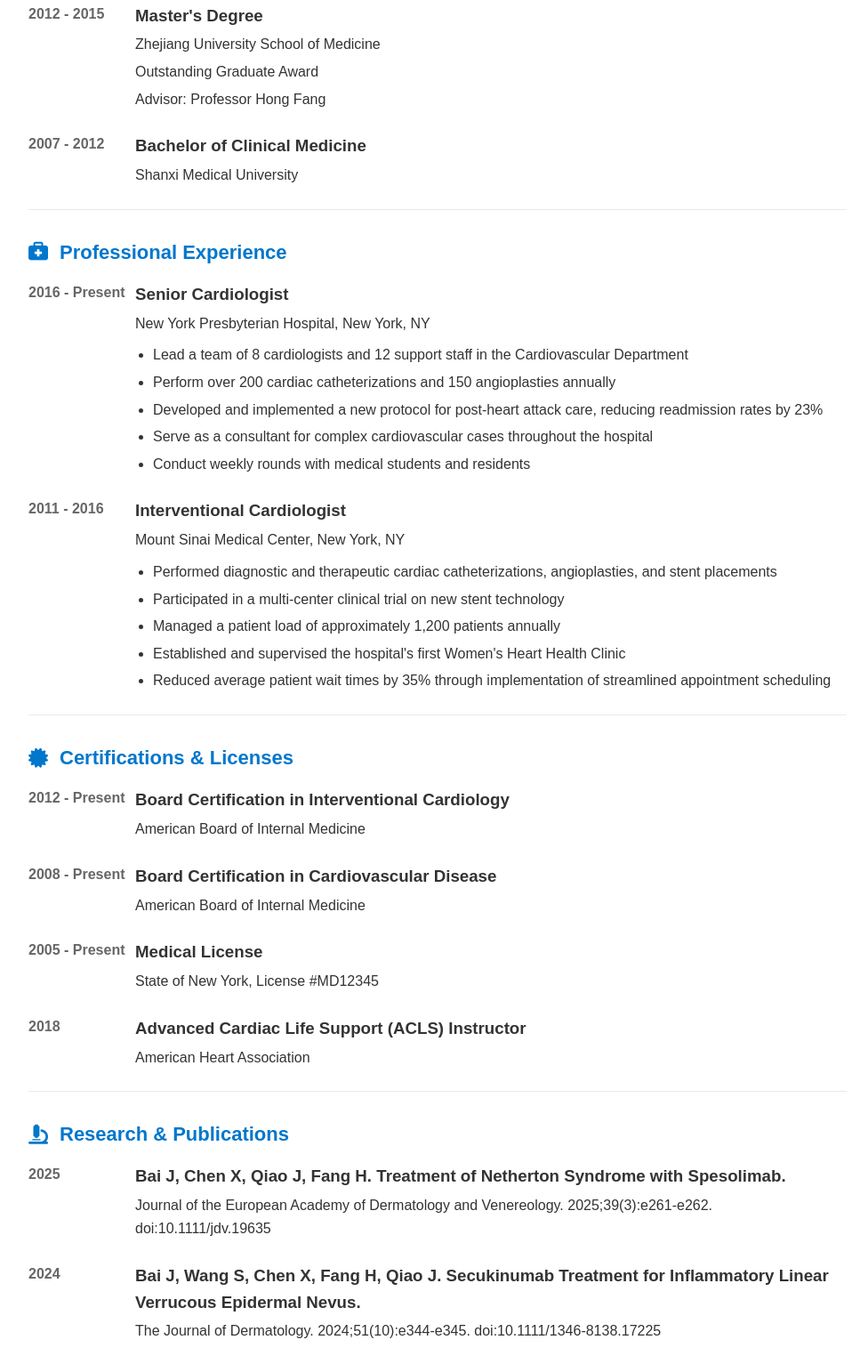
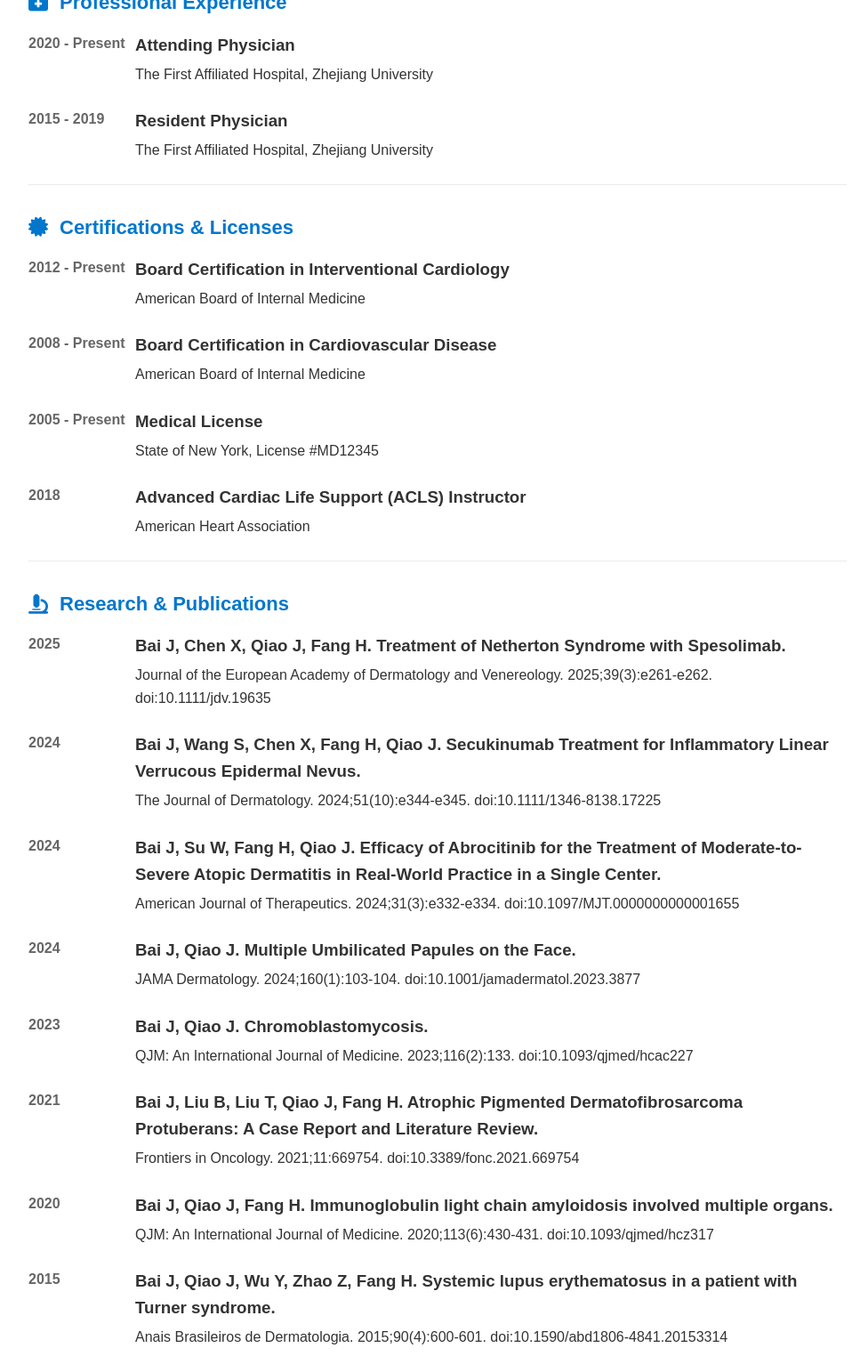
Before and after one commit to koulei67/bj-resume, a website built with webpack: page index.html in a window 1280 px wide. Shown: the part 602-2126 px from the top of the page at 89% size, without its empty margins (148-1115 px from the left). Built offline with nearby package versions, Linux system fonts and the light colour scheme.

Commit message:
Update index.html

```diff
--- a/index.html
+++ b/index.html
@@ -15,7 +15,7 @@
           <img src="https://images.unsplash.com/photo-1559839734-2b71ea197ec2?ixlib=rb-4.0.3&ixid=MnwxMjA3fDB8MHxwaG90by1wYWdlfHx8fGVufDB8fHx8&auto=format&fit=crop&w=300&q=80" alt="Dr. Sarah Chen">
         </div>
         <div class="profile-details">
-          <h1>Dr. Juan Bai</h1>
+          <h1>Juan Bai</h1>
           <h2>Dermatologist at The First Affiliated Hospital, Zhejiang University</h2>
           <div class="contact-info">
             <p><i class="fas fa-phone"></i> +86 187 5819 5505</p>
@@ -27,10 +27,10 @@
       </div>
     </header>
 
-    <section class="summary">
+<!--     <section class="summary">
       <h2><i class="fas fa-user-md"></i> Professional Summary</h2>
       <p>Board-certified Dermatologist with over 10 years of experience in diagnosing and managing a wide range of skin conditions, including common disorders (e.g., psoriasis, eczema) and complex cases (e.g., autoimmune skin diseases). Experienced in dermatopathology, routinely analyzing approximately 600 skin pathology slides monthly with a focus on accurate diagnosis. Published multiple SCI-indexed papers in dermatology and proficient in delivering academic presentations, case discussions, and writing scientific papers in English. Skilled in fostering effective collaboration within multidisciplinary teams. Actively participated in multiple clinical drug trials, upholding international medical ethics in patient care and data management to ensure high standards of research integrity.</p>
-    </section>
+    </section> -->
 
     <section class="education">
       <h2><i class="fas fa-graduation-cap"></i> Education</h2>
@@ -55,31 +55,17 @@
     <section class="experience">
       <h2><i class="fas fa-briefcase-medical"></i> Professional Experience</h2>
       <div class="entry">
-        <div class="date">2016 - Present</div>
+        <div class="date">2020 - Present</div>
         <div class="content">
-          <h3>Senior Cardiologist</h3>
-          <p>New York Presbyterian Hospital, New York, NY</p>
-          <ul>
-            <li>Lead a team of 8 cardiologists and 12 support staff in the Cardiovascular Department</li>
-            <li>Perform over 200 cardiac catheterizations and 150 angioplasties annually</li>
-            <li>Developed and implemented a new protocol for post-heart attack care, reducing readmission rates by 23%</li>
-            <li>Serve as a consultant for complex cardiovascular cases throughout the hospital</li>
-            <li>Conduct weekly rounds with medical students and residents</li>
-          </ul>
+          <h3>Attending Physician</h3>
+          <p>The First Affiliated Hospital, Zhejiang University</p>
         </div>
       </div>
       <div class="entry">
-        <div class="date">2011 - 2016</div>
+        <div class="date">2015 - 2019</div>
         <div class="content">
-          <h3>Interventional Cardiologist</h3>
-          <p>Mount Sinai Medical Center, New York, NY</p>
-          <ul>
-            <li>Performed diagnostic and therapeutic cardiac catheterizations, angioplasties, and stent placements</li>
-            <li>Participated in a multi-center clinical trial on new stent technology</li>
-            <li>Managed a patient load of approximately 1,200 patients annually</li>
-            <li>Established and supervised the hospital's first Women's Heart Health Clinic</li>
-            <li>Reduced average patient wait times by 35% through implementation of streamlined appointment scheduling</li>
-          </ul>
+          <h3>Resident Physician</h3>
+          <p>The First Affiliated Hospital, Zhejiang University</p>
         </div>
       </div>
     </section>
@@ -157,28 +143,28 @@
         <div class="date">2021</div>
         <div class="content">
           <h3>Bai J, Liu B, Liu T, Qiao J, Fang H. Atrophic Pigmented Dermatofibrosarcoma Protuberans: A Case Report and Literature Review.</h3>
-          <p>Front Oncol. 2021 Jun 17;11:669754.  IF:6.244</p>
+          <p>Frontiers in Oncology. 2021;11:669754. doi:10.3389/fonc.2021.669754</p>
         </div>
       </div>
       <div class="entry">
         <div class="date">2020</div>
         <div class="content">
           <h3>Bai J, Qiao J, Fang H. Immunoglobulin light chain amyloidosis involved multiple organs.</h3>
-          <p>QJM. 2020 Jun 1;113(6):430-431. IF:3.21</p>
+          <p>QJM: An International Journal of Medicine. 2020;113(6):430-431. doi:10.1093/qjmed/hcz317</p>
         </div>
       </div>
       <div class="entry">
         <div class="date">2015</div>
         <div class="content">
           <h3>Bai J, Qiao J, Wu Y, Zhao Z, Fang H. Systemic lupus erythematosus in a patient with Turner syndrome. </h3>
-          <p>An Bras Dermatol. 2015 Jul-Aug;90(4):600-1. IF:1.896</p>
+          <p>Anais Brasileiros de Dermatologia. 2015;90(4):600-601. doi:10.1590/abd1806-4841.20153314</p>
         </div>
       </div>
       <div class="entry">
         <div class="date">2015</div>
         <div class="content">
           <h3>Bai J, Ding YG, Wu YH, Qiao JJ, Fang H. Novel transglutaminase 1 mutations in a Chinese patient with severe lamellar ichthyosis phenotype. </h3>
-          <p>Indian J Dermatol Venereol Leprol. 2015 May-Jun;81(3):292-4. IF:2.545</p>
+          <p>Indian Journal of Dermatology, Venereology and Leprology. 2015;81(3):292-294. doi:10.4103/0378-6323.154784</p>
         </div>
       </div>
     </section>
@@ -222,9 +208,8 @@
     <section class="languages">
       <h2><i class="fas fa-language"></i> Languages</h2>
       <ul class="language-list">
-        <li><span>English</span> <span class="proficiency">Native</span></li>
-        <li><span>Mandarin Chinese</span> <span class="proficiency">Fluent</span></li>
-        <li><span>Spanish</span> <span class="proficiency">Intermediate</span></li>
+        <li><span>Mandarin Chinese</span> <span class="proficiency">Native</span></li>
+        <li><span>English</span> <span class="proficiency">Fluent</span></li>
       </ul>
     </section>
 
```
